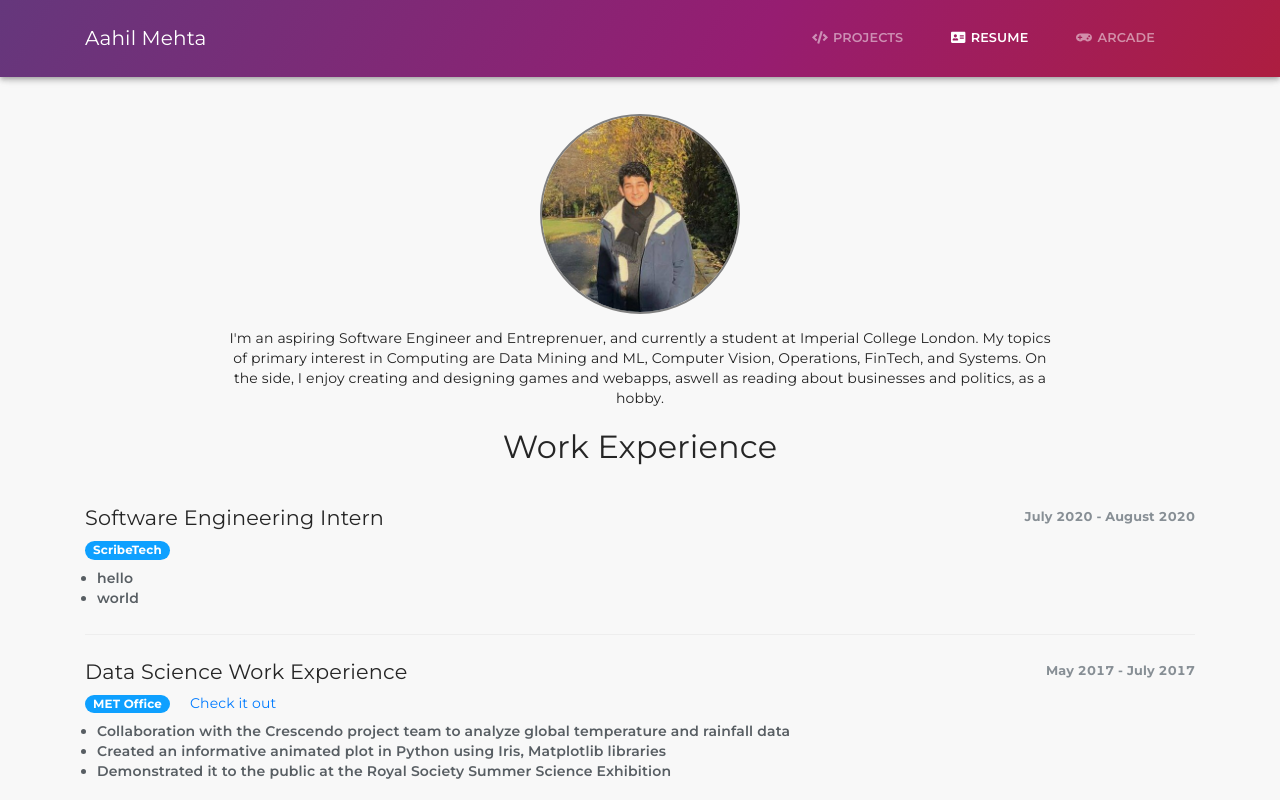
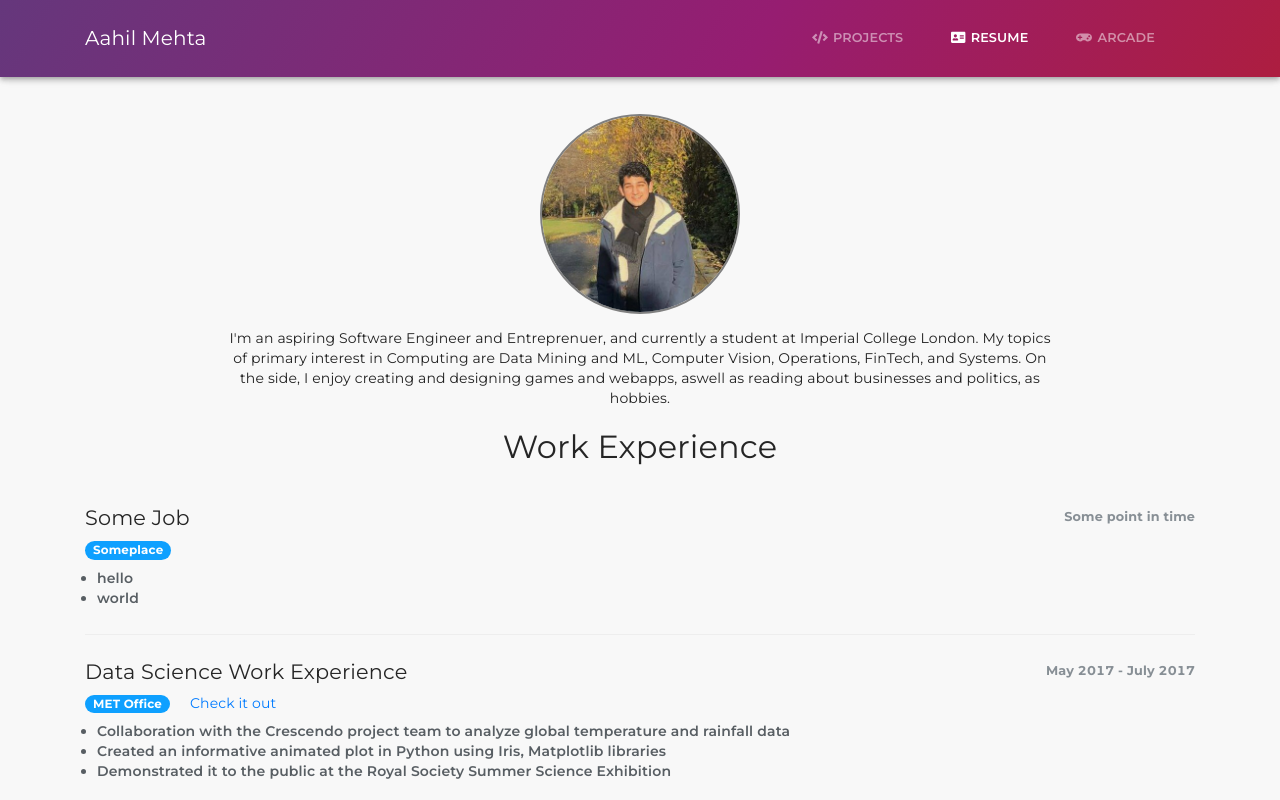
Before and after one commit to Hilly12/portfolio, a React (Create React App) app: page /resume in a window 1280 px wide. Shown: the top 800 px of the page. Built offline with nearby package versions, Linux system fonts and the light colour scheme; a web font is replaced by a local one.

Commit message:
text modification

```diff
--- a/src/pages/ResumePage.js
+++ b/src/pages/ResumePage.js
@@ -11,9 +11,9 @@ import {
 
 const workexp = [
   {
-    title: "Software Engineering Intern",
-    institution: "ScribeTech",
-    period: "July 2020 - August 2020",
+    title: "Some Job",
+    institution: "Someplace",
+    period: "Some point in time",
     description: ["hello", "world"],
   },
   {
@@ -81,7 +81,7 @@ class ResumePage extends Component {
               interest in Computing are Data Mining and ML, Computer Vision,
               Operations, FinTech, and Systems. On the side, I enjoy creating
               and designing games and webapps, aswell as reading about
-              businesses and politics, as a hobby.
+              businesses and politics, as hobbies.
             </p>
             <div className="work-experience group">
               <div className="heading">
```
